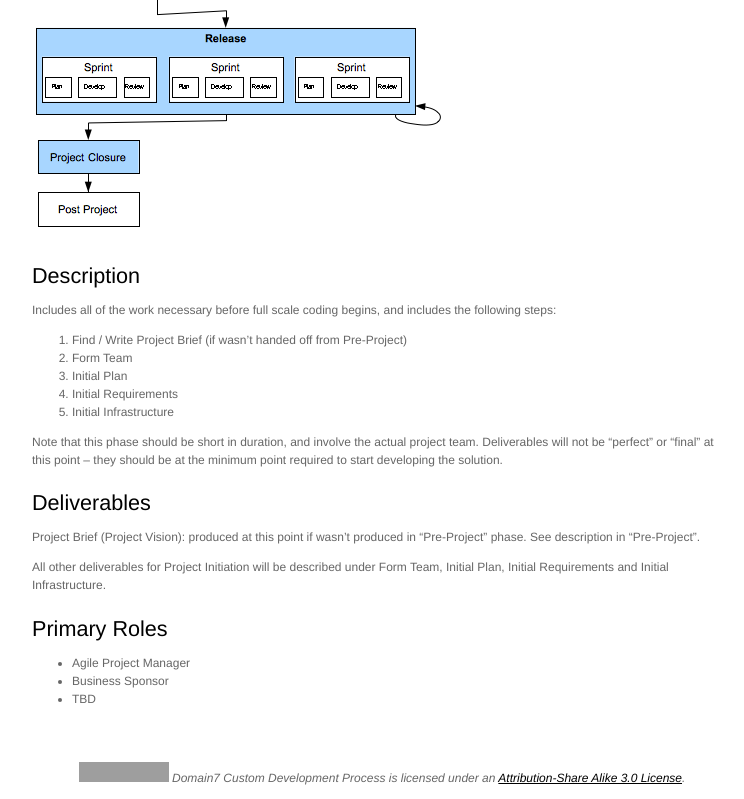
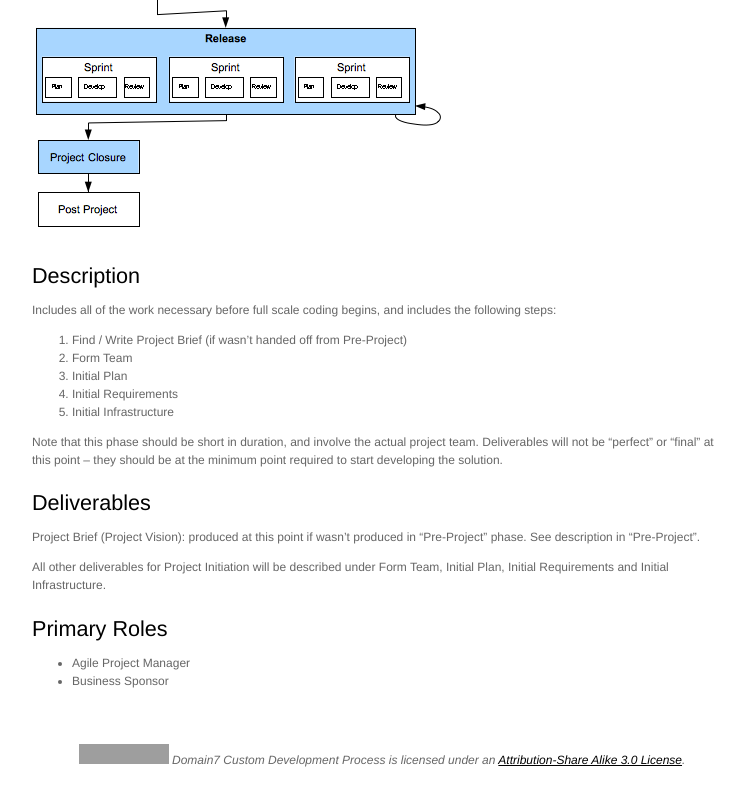
Before and after one commit to domain7/development, a Jekyll site: the page built from lifecycle/3.md, in a window 1280 px wide. Shown: the part 320-1119 px from the top of the page, without its empty margins (258-1002 px from the left). Built offline with Jekyll 4.4.1, drawn with Linux system fonts in a browser that asks for light colours; grey boxes are pictures that could not be loaded.

Commit message:
Remove TBD

```diff
--- a/lifecycle/3.md
+++ b/lifecycle/3.md
@@ -33,4 +33,3 @@ All other deliverables for Project Initiation will be described under Form Team,
 
 * Agile Project Manager
 * Business Sponsor
-* TBD
```
